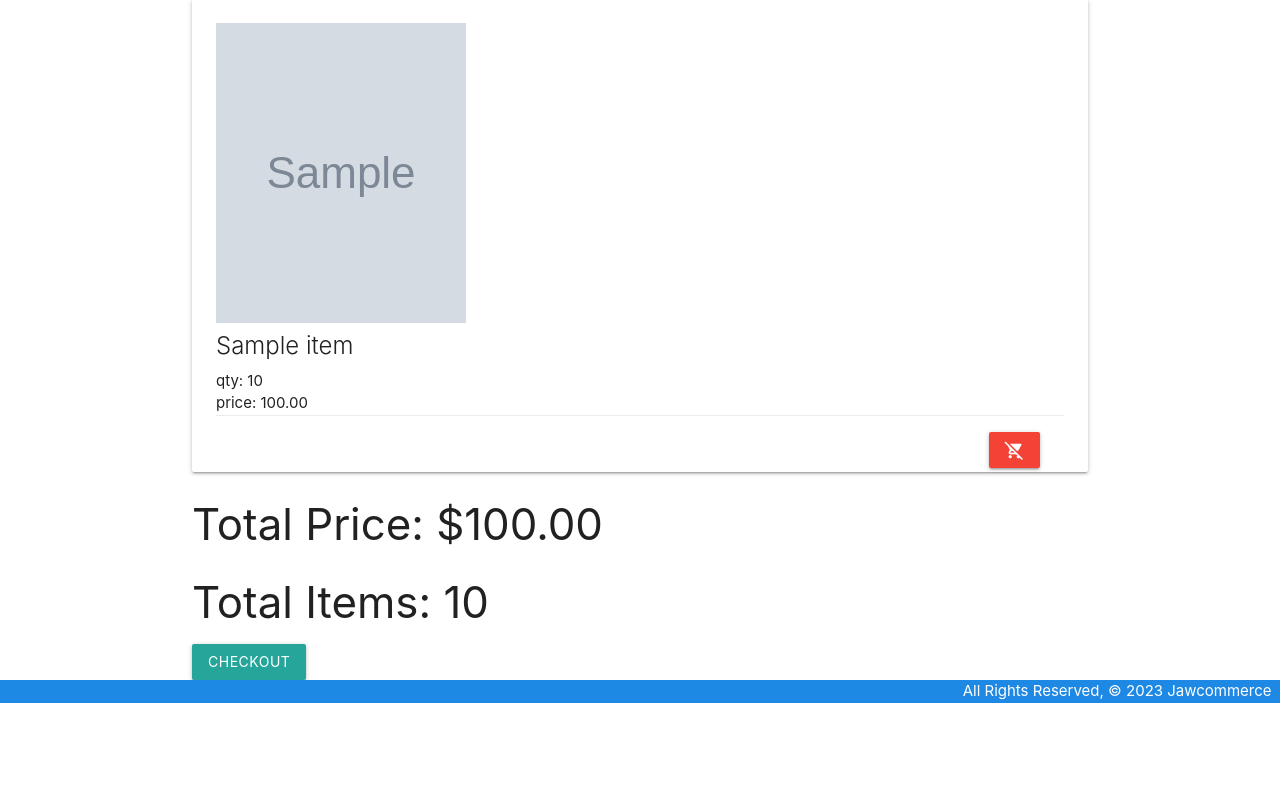
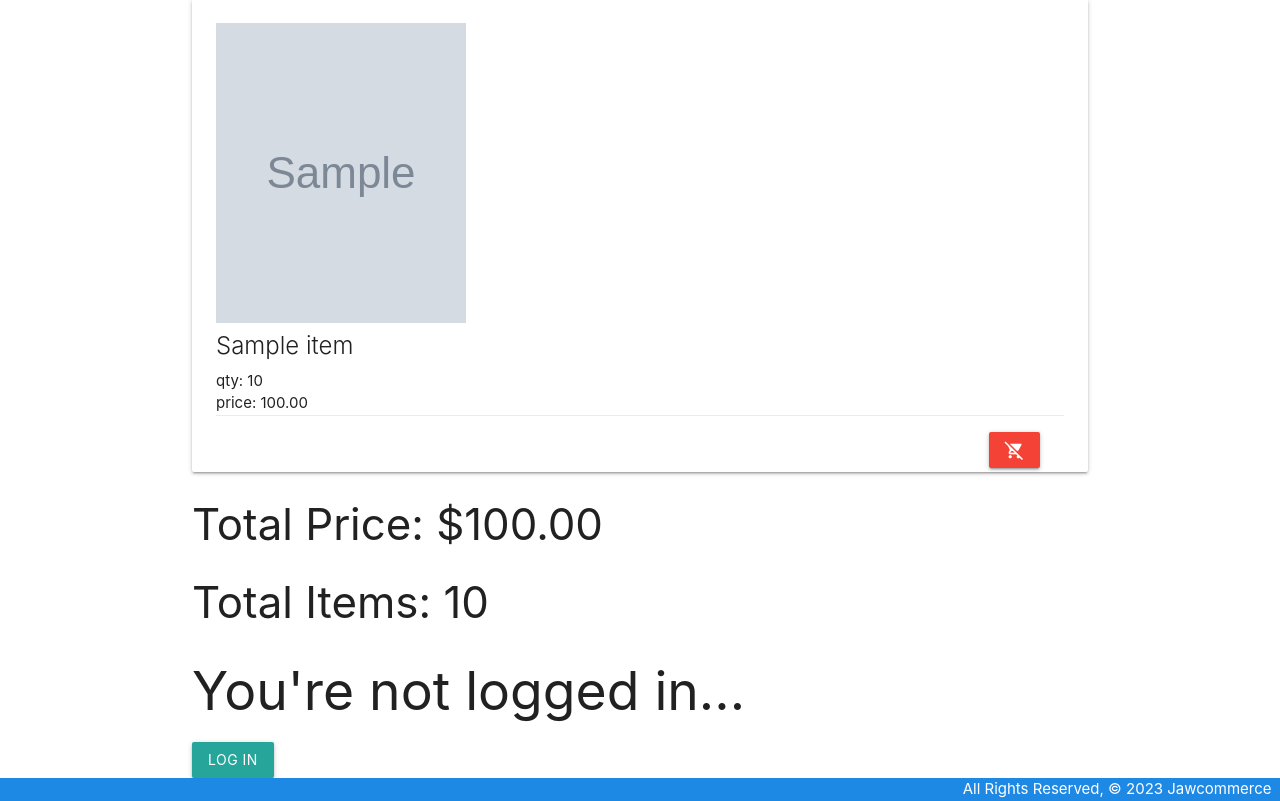
Before and after one commit to jawknee59/project4-ecommerce, a Django app: template main_app/templates/cart/cart.html in a window 1280 px wide. Shown: the part 201-1002 px from the top of the page. Before the commit the page ends 904 px from the top, so only its background shows below. Run offline with Django 4.2, Linux system fonts and the light colour scheme; the template is opened without the code that fills it: values that come from a table or form of the project are taken from there, others are empty; tables that the repository leaves empty hold one stand-in row (values such as "Sample post"); grey boxes marked "Sample" are stand-in pictures.

Commit message:
create checkout button in the cart view

```diff
--- a/main_app/templates/cart/cart.html
+++ b/main_app/templates/cart/cart.html
@@ -24,8 +24,13 @@
     <div class="total-price">
         <h3>Total Price: ${{ cart.get_total_price }}</h3>
         <h3>Total Items: {{ cart.get_total_items }}</h3>
-    </div>
-    <form action="{% url 'product_page' %}">
-        <input type="submit" value="Checkout" class="btn">
-    </form>
+        {% if user.is_authenticated %}
+            <form enctype="multipart/form-data" action="{% url 'product_page' %}" method="POST" role="product_page">
+            {% csrf_token %}
+            <button type="submit" class="btn btn-success" href="{% url 'product_page' %}" data-bind-href="pricing">Checkout</button>
+            </form>
+        {% else %}
+            <h2>You're not logged in...</h2><a href="{% url 'login' %}" class="btn btn-secondary">Log in</a>
+        {% endif %}
+</div>
 {% endblock %}
--- a/main_app/templates/user_payment/product_page.html
+++ b/main_app/templates/user_payment/product_page.html
@@ -8,7 +8,6 @@
         </form>
         {% else %}
         <h2>You're not logged in...</h2><a href="{% url 'login' %}" class="btn btn-secondary">Log in</a>
-
         {% endif %}
     </div>
 {% endblock %}
```
